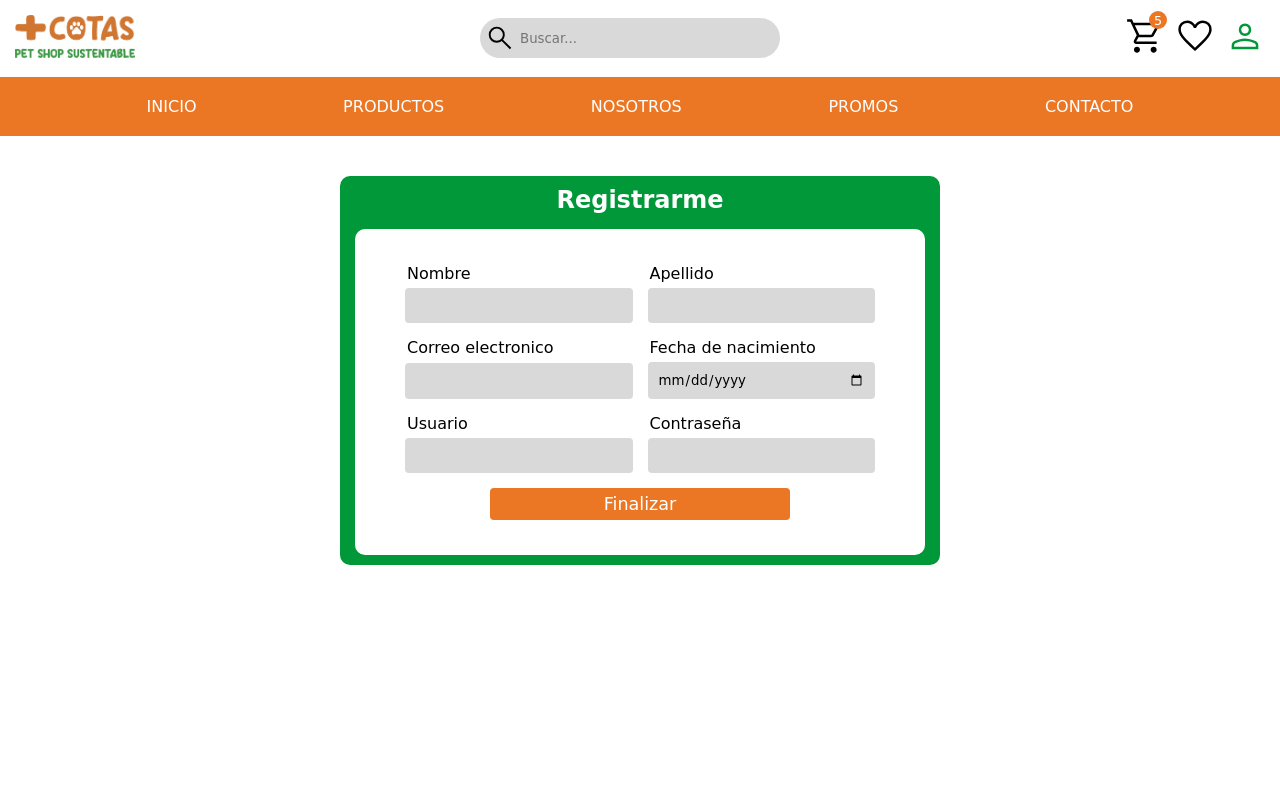
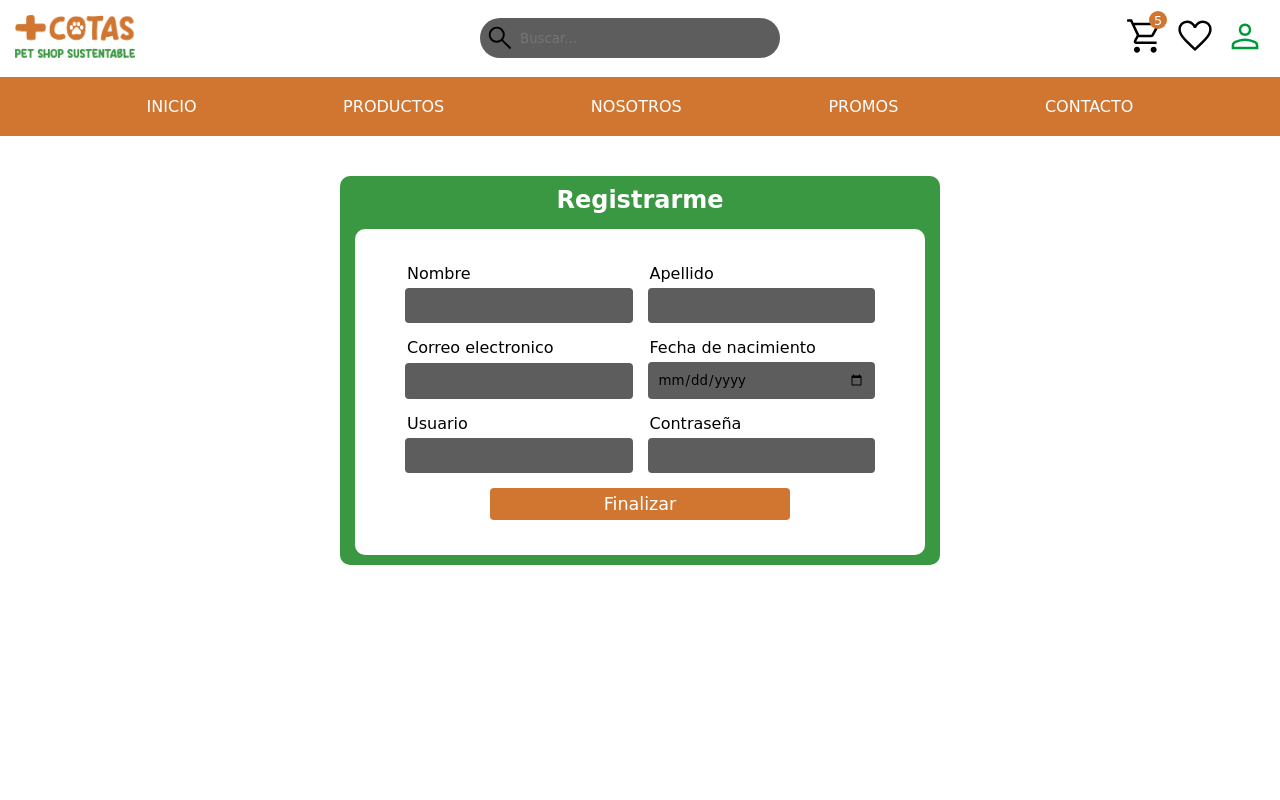
Before and after one commit to Sowska/grupo_6_petShop, a Node server app: page /register in a window 1280 px wide. Run offline with Node 20, Linux system fonts and the light colour scheme.

Commit message:
Cambio de tonos verde naranja y gris

```diff
--- a/public/css/register-styles.css
+++ b/public/css/register-styles.css
@@ -1,7 +1,7 @@
 :root {
-    --green: #019839;
-    --orange: #EB7724;
-    --grey: #D9D9D9;
+    --green: #3A9742;
+    --orange: #D07631;
+    --grey: #5d5d5d;
 }
 
 * {
```
